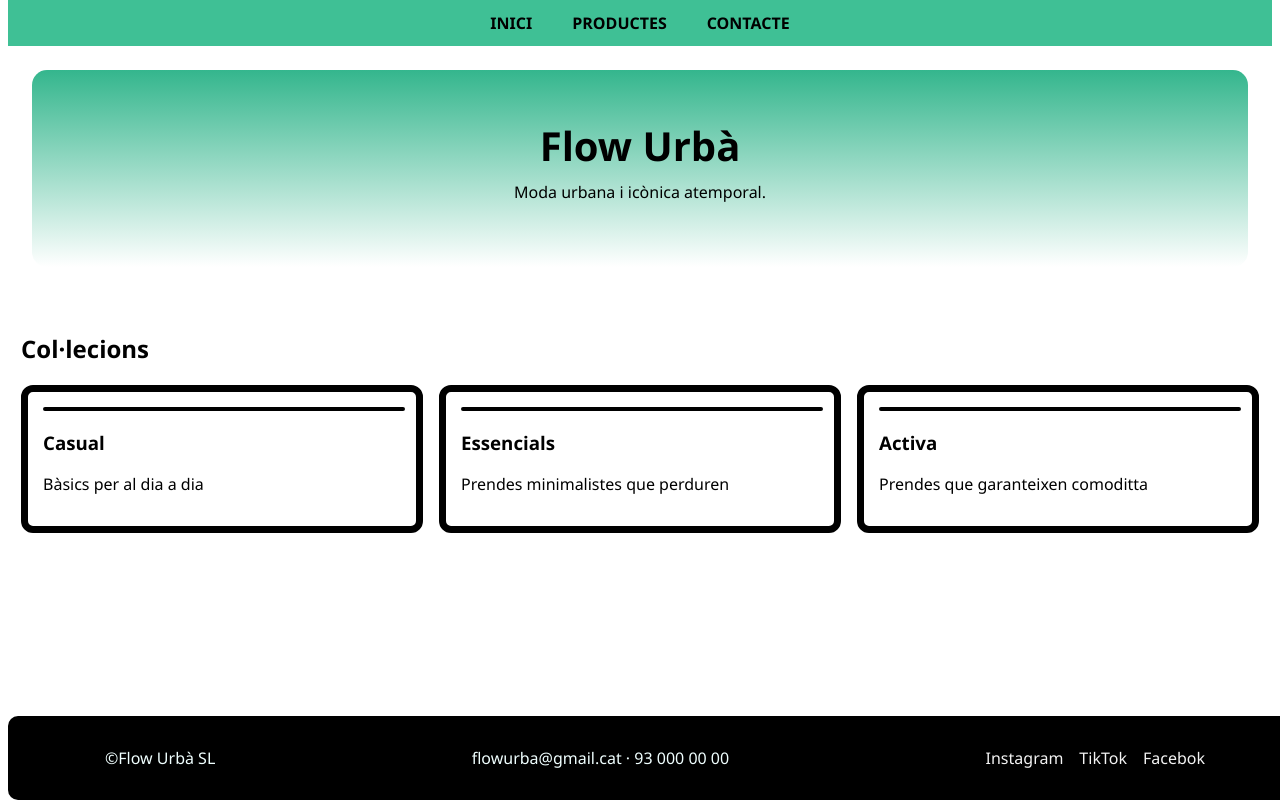
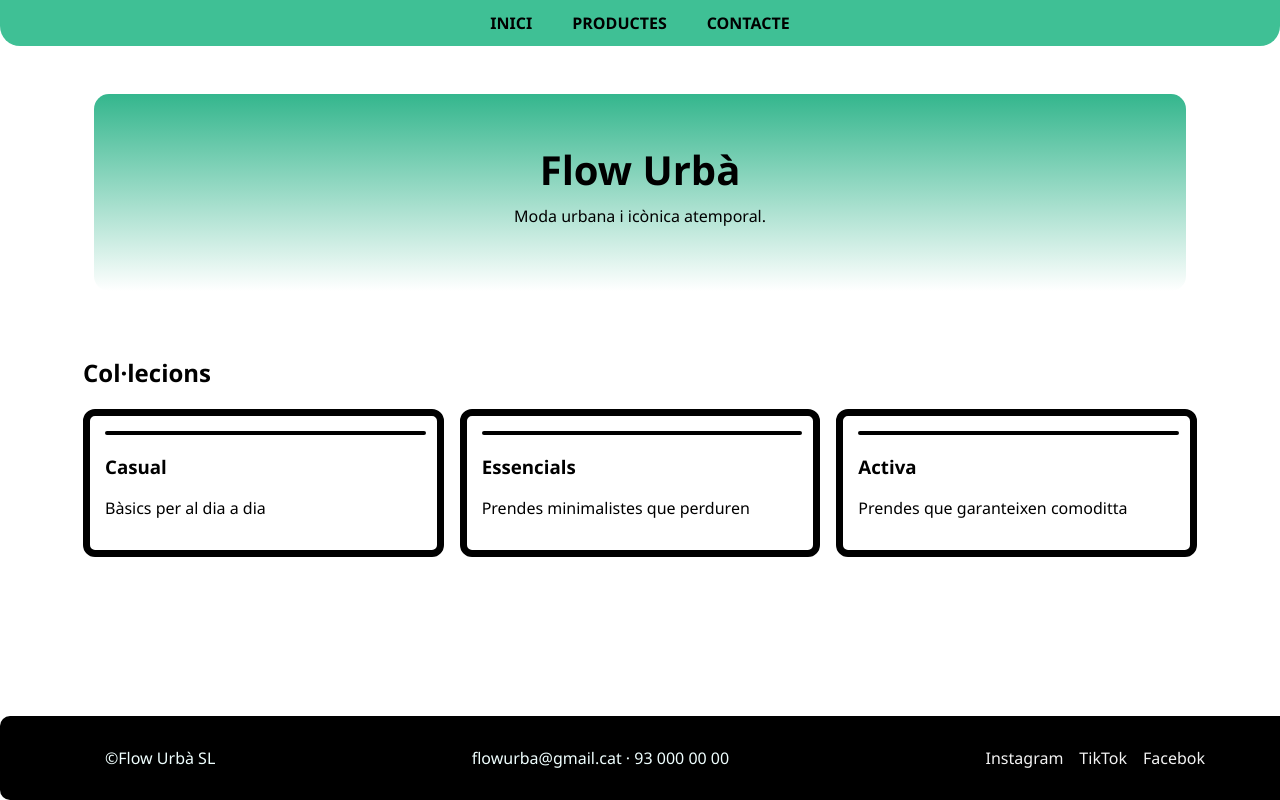
Before and after one commit to ddiegoo2605/DAM1M04-Exercici002, a plain HTML site: page index.html in a window 1280 px wide. Shown: the top 800 px of the page. Drawn offline with Linux system fonts and the light colour scheme.

```diff
--- a/global.css
+++ b/global.css
@@ -1,6 +1,6 @@
 html, body{
     height: 100%;
-    margin-top: 0px;
+    margin: 0px;
     font-family: 'Segoe UI', Tahoma, Geneva, Verdana, sans-serif,Arial,"Noto Sans", "Liberation Sans", sans-serif;
     display: flex;
     flex-direction: column;
@@ -8,13 +8,16 @@ html, body{
 }
 main{
     flex:1;
+    margin: 70px;
 }
 
 .header{
-    position: sticky;
+    position: fixed;
     margin:0;
     width: 100%;
     background-color: rgb(63, 192, 149);
+    border-bottom-left-radius: 20px;
+    border-bottom-right-radius: 20px;
 }
 
 .nav{
```
